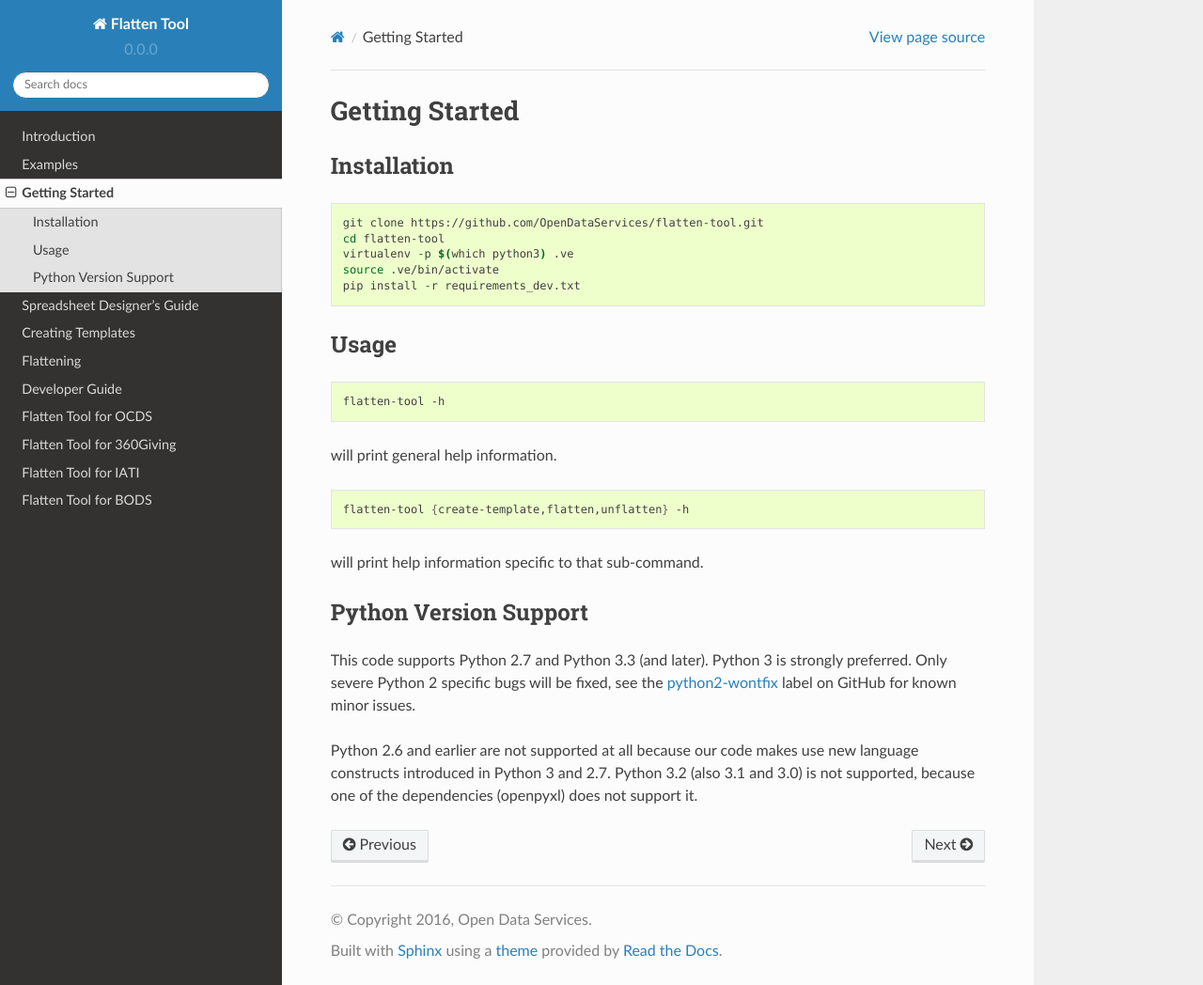
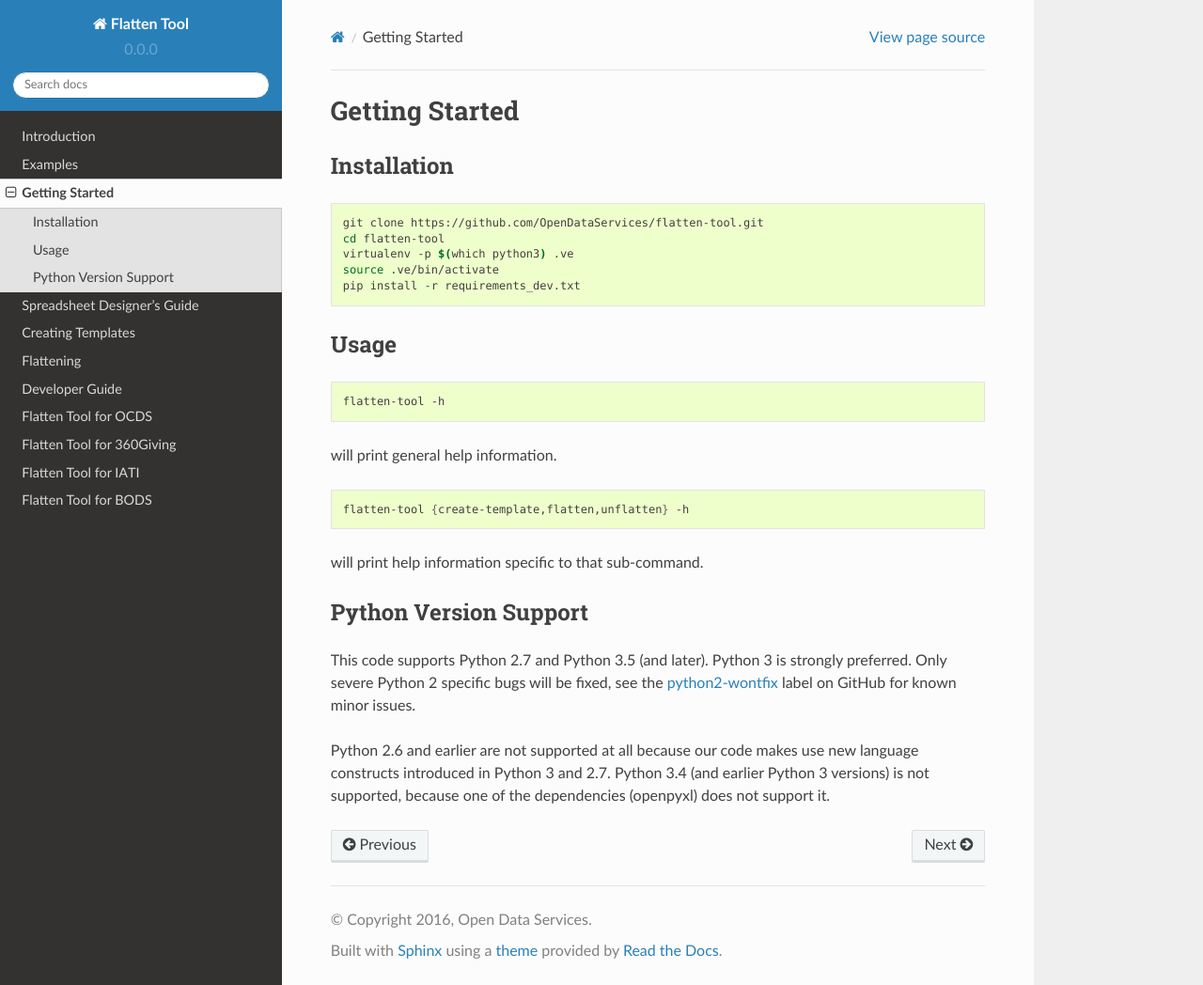
Before and after one commit to OpenDataServices/flatten-tool, a Sphinx documentation site: the page built from docs/getting-started.rst, in a window 1280 px wide and 1048 px high. Shown: the whole window at 94% size. Built offline with Sphinx 7.4.7 and the Read the Docs theme 2.0.0, drawn with Linux system fonts in a browser that asks for light colours.

Commit message:
[#287] Openpyxl 2.6 drops support for Python 3.4

```diff
--- a/docs/developerguide.rst
+++ b/docs/developerguide.rst
@@ -39,7 +39,7 @@
 
 Note that the tests require the Python test suite. This should come with Python,
 but some distributions split it out. On Ubuntu you will need to install a
-package like ``libpython3.4-testsuite`` (depending on which Python version you
+package like ``libpython3.5-testsuite`` (depending on which Python version you
 are using).
 
 
--- a/docs/getting-started.rst
+++ b/docs/getting-started.rst
@@ -30,12 +30,11 @@
 Python Version Support
 ----------------------
 
-This code supports Python 2.7 and Python 3.3 (and later). Python 3 is
+This code supports Python 2.7 and Python 3.5 (and later). Python 3 is
 strongly preferred. Only severe Python 2 specific bugs will be fixed, see the
 `python2-wontfix <https://github.com/OpenDataServices/flatten-tool/issues?q=is%3Aissue+label%3Apython2-wontfix+is%3Aclosed>`_
 label on GitHub for known minor issues.
 
 Python 2.6 and earlier are not supported at all because our code makes use new
-language constructs introduced in Python 3 and 2.7. Python 3.2 (also 3.1 and
-3.0) is not supported, because one of the dependencies (openpyxl) does not
+language constructs introduced in Python 3 and 2.7. Python 3.4 (and earlier Python 3 versions) is not supported, because one of the dependencies (openpyxl) does not
 support it.
```
Also changed, not shown: .travis.yml.
